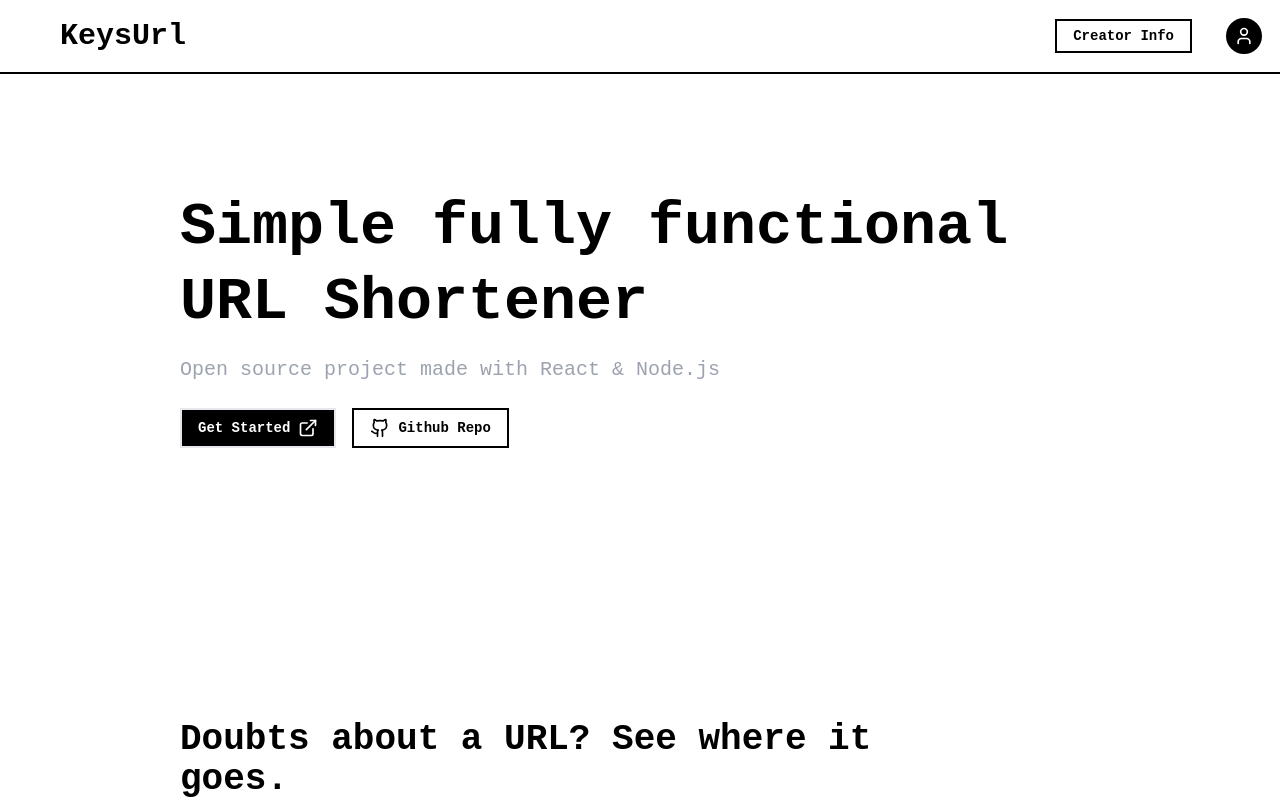
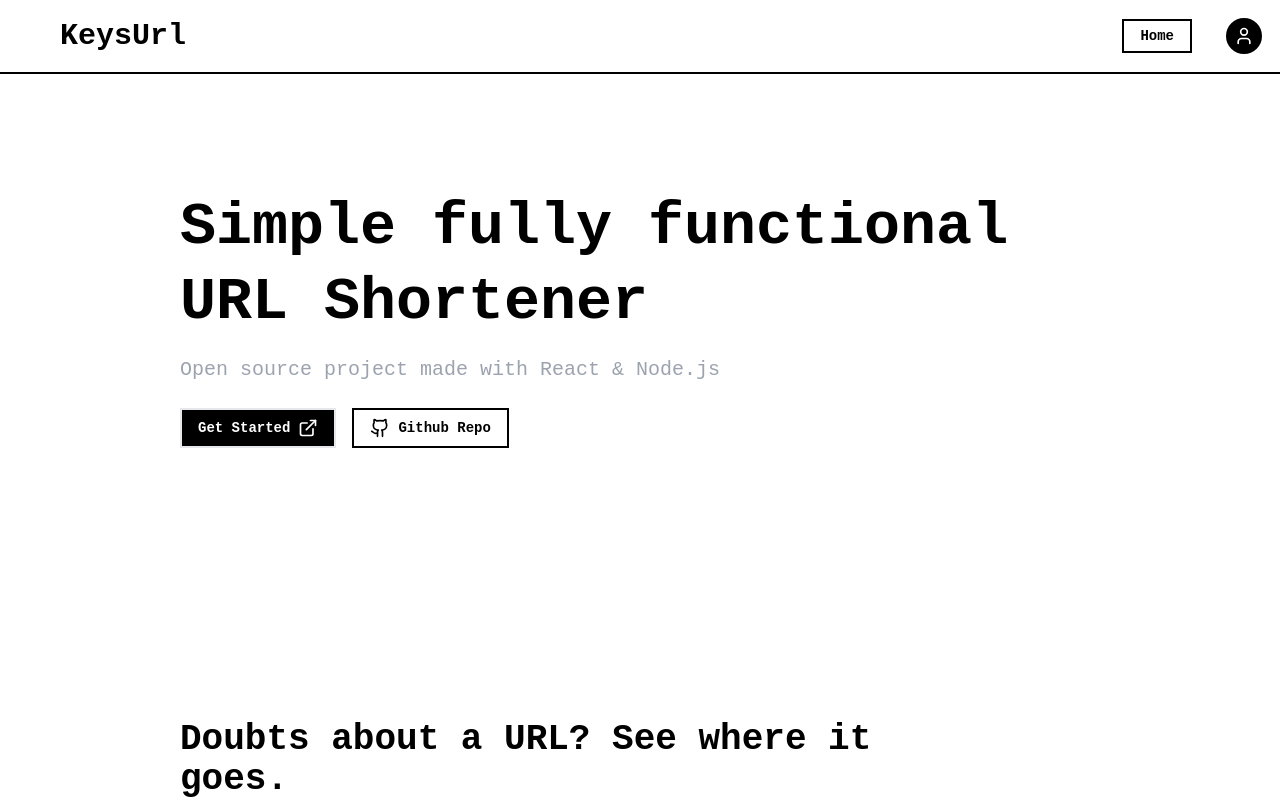
Before and after one commit to Keys4Ever/URLShortenerV2, a React (Vite) app in the folder Frontend/: page / in a window 1280 px wide. Shown: the top 800 px of the page. Built offline with nearby package versions, Linux system fonts and the light colour scheme; no server answers.

Commit message:
cositas q tengo q hacer

```diff
--- /dev/null
+++ b/Frontend/src/components/Dashboard.jsx
@@ -0,0 +1,17 @@
+const Dashboard = () =>{
+    return(
+        <>
+            <section>
+                {/**Tag section TODO */}
+            </section>
+
+            <section>
+                {/**Search and buttons sections TODO */}
+            </section>
+
+            <section>
+                {/**Cards */}
+            </section>
+        </>
+    )
+}
--- a/Frontend/src/components/Nav/Nav.jsx
+++ b/Frontend/src/components/Nav/Nav.jsx
@@ -1,21 +1,26 @@
 import { useAuth } from "../../context/authContext";
+import { useLocation } from 'react-router-dom'
 import ImageDropMenu from "./components/ImageDropMenu/ImageDropMenu.jsx";
 import LogoCliqueable from './components/LogoCliqueable.jsx';
 import LoginButton from '../LoginButton.jsx';
 import ABtn from "../ABtn.jsx";
+import { useEffect, useState } from "react";
 
 const Nav = () => {
     const { auth } = useAuth();
+    let location = useLocation();
+    const [url, setUrl] = useState('');
+
+    useEffect(()=>{
+         setUrl(location.pathname);
+    },  [location])
 
     return (
         <nav className="bg-white dark:bg-black border-b-2 border-black dark:border-white">
             <div className="max-w-screen-xl flex flex-wrap items-center justify-between mx-auto p-4">
-
                 <LogoCliqueable />
-
                 <div className="flex items-center gap-2 sm:gap-3 md:gap-4 lg:gap-6 xl:gap-8 md:order-2">
-
-                    <ABtn link="https://keys4ever.dev" label="Creator Info" className="text-xs sm:text-sm md:text-base lg:text-lg" />
+                    {url != 'http://localhost:5173' ? <ABtn label='Home'link='/' /> : <ABtn link="https://keys4ever.dev" label="Creator Info" className="text-xs sm:text-sm md:text-base lg:text-lg" />}
 
                     {auth.authenticated ? <LoginButton /> : <ImageDropMenu /> }
                 </div>
```
